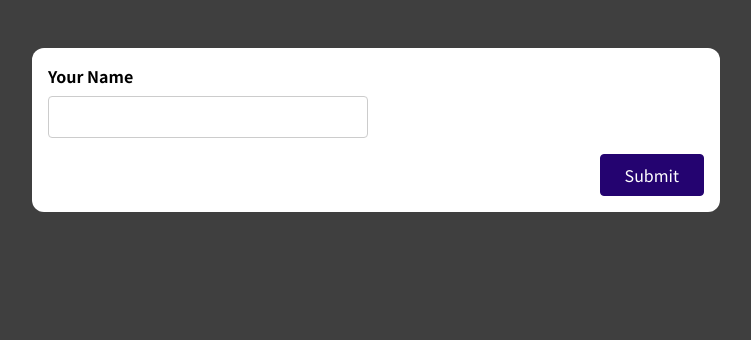
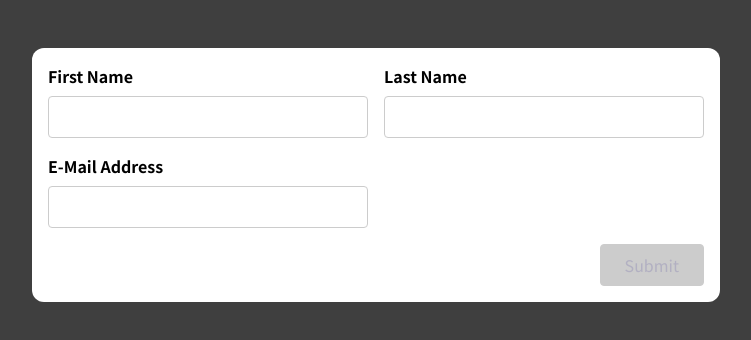
Before and after one commit to ajaykrr123/section-16, a React (Create React App) app in the folder 01-starting-project/: page / in a window 1280 px wide. Shown: the top 340 px of the page, without its empty margins (264-1015 px from the left). Built offline with nearby package versions, Linux system fonts and the light colour scheme.

Commit message:
Applying Our Hook & Knowledge To A New Form

```diff
--- a/01-starting-project/src/App.js
+++ b/01-starting-project/src/App.js
@@ -1,11 +1,10 @@
-import SimpleInput from './components/SimpleInput';
-// import
-// added comment// added comment
-// added comment
+
+import BasicForm from './components/BasicForm';
+
 function App() {
   return (
     <div className="app">
-      <SimpleInput />
+      <BasicForm />
     </div>
   );
 }
--- a/01-starting-project/src/components/BasicForm.js
+++ b/01-starting-project/src/components/BasicForm.js
@@ -1,22 +1,93 @@
+import useInput from "../hooks/use-input";
+
+const isNotEmpty = (value) => value.trim() !== "";
+const isEmail = (value) => value.includes("@");
+
 const BasicForm = (props) => {
+  // const {
+  //   value: firstNameValue,
+  //   isValid:firstNameIsValid,
+
+  //   valueChangeHandler: firstNameChangeHandler,
+  //   inputBlurHandler: firstNameBlurHandler,
+
+  // } = useInput(value=>value.trim()!=='');
+
+  const {
+    value: firstNameValue,
+    isValid: firstNameIsValid,
+    hasError:firstNameHasError,
+    valueChangeHandler: firstNameChangeHandler,
+    inputBlurHandler: firstNameBlurHandler,
+    reset: resetFirstName,
+  } = useInput(isNotEmpty);
+
+  const {
+    value: lastNameValue,
+    hasError:lastNameHasError,
+    isValid: lastNameIsValid,
+    valueChangeHandler: lastNameChangeHandler,
+    inputBlurHandler: lastNameBlurHandler,
+    reset: resetLastName,
+  } = useInput(isNotEmpty);
+  const {
+    value: emailValue,
+    hasError:emailHasError,
+    isValid: emailIsValid,
+    valueChangeHandler: emailChangeHandler,
+    inputBlurHandler: emailBlurHandler,
+    reset: resetEmail,
+  } = useInput(isEmail);
+const firstnameClasses=firstNameHasError? 'form-control invalid': 'form-control'
+const lastnameClasses=lastNameHasError? 'form-control invalid': 'form-control'
+const emailClasses=emailHasError? 'form-control invalid': 'form-control'
+let formIsValid=false;
+ if(firstNameIsValid&&lastNameIsValid&&emailIsValid){
+  formIsValid=true
+ }
+ const submitHandler=event=>{
+  if(!formIsValid){
+    return
+  }
+  resetEmail();
+  resetFirstName();
+  resetLastName();
+
+ }
+
+
   return (
-    <form>
-      <div className='control-group'>
-        <div className='form-control'>
-          <label htmlFor='name'>First Name</label>
-          <input type='text' id='name' />
+    <form onSubmit={submitHandler}>
+      <div className="control-group">
+        <div className={firstnameClasses}>
+          <label htmlFor="name">First Name</label>
+          <input
+            type="text"
+            id="name"
+            value={firstNameValue}
+            onChange={firstNameChangeHandler}
+            onBlur={firstNameBlurHandler}
+          />
+         {firstNameHasError &&<p className="error-text">Please Enter a first Name</p>}
         </div>
-        <div className='form-control'>
-          <label htmlFor='name'>Last Name</label>
-          <input type='text' id='name' />
+        <div className={lastnameClasses}>
+          <label htmlFor="name">Last Name</label>
+          <input type="text" id="name"  value={lastNameValue}
+         onChange={lastNameChangeHandler}
+         onBlur={lastNameBlurHandler}/>
+        {lastNameHasError &&<p className="error-text">Please Enter a last Name</p>}
         </div>
       </div>
-      <div className='form-control'>
-        <label htmlFor='name'>E-Mail Address</label>
-        <input type='text' id='name' />
+      <div className={emailClasses}>
+        <label htmlFor="name">E-Mail Address</label>
+        <input type="text" id="name"
+         value={emailValue}
+         onChange={emailChangeHandler}
+         onBlur={emailBlurHandler} />
+         {emailHasError &&<p className="error-text">Please Enter a email Name</p>}
       </div>
-      <div className='form-actions'>
-        <button>Submit</button>
+      <div className="form-actions">
+        <button disabled={!formIsValid}>Submit</button>
       </div>
     </form>
   );
--- a/01-starting-project/src/components/SimpleInput.js
+++ b/01-starting-project/src/components/SimpleInput.js
@@ -1,73 +1,96 @@
-import { useEffect, useRef, useState } from 'react';
+import { useState } from "react";
+import useInput from "../hooks/use-input";
 
 const SimpleInput = (props) => {
+  const {
+    value: enteredName,
+    isValid:enteredNameIsValid,
+    hasError: nameInputHasError,
+    valueChangeHandler: nameChangeHandler,
+    inputBlurHandler: nameBlurHandler,
+    rest:resetNameInput
+  } = useInput(value=>value.trim()!=='');
 
-  const [enteredName, setEnteredName] = useState('');
-  // const [enteredNameIsValid, setEnteredNameIsValid] = useState(false);
-  const [enteredNameTouched, setEnteredNameTouched] = useState(false);
-const  enteredNameIsValid=enteredName.trim()!=='';
-  // useEffect(() => {
-  //   if (enteredNameIsValid) {
-  //     console.log('Name Input is valid!');
-  //   }
-  // }, [enteredNameIsValid]);
-
-  const nameInputChangeHandler = (event) => {
-    setEnteredName(event.target.value);
-
-  };
-
-  const nameInputBlurHandler = event => {
-    setEnteredNameTouched(true);
+  const {
+    value: enteredEmail,
+    isValid:enteredEmailIsValid,
+    hasError: emailInputHasError,
+    valueChangeHandler: emailChangeHandler,
+    inputBlurHandler: emailBlurHandler,
+    rest:resetemailInput
+  } = useInput(value=>value.includes("@"));
 
 
-  };
+  // const enteredEmailIsInvalid = !enteredEmailIsValid && enteredEmailTouched;
+
+  let formIsValid = false;
+
+  if (enteredNameIsValid && enteredEmailIsValid) {
+    formIsValid = true;
+  }
+
+
+
+
+
+
+
 
   const formSubmissionHandler = (event) => {
     event.preventDefault();
 
-    setEnteredNameTouched(true);
-if(!enteredNameIsValid){
-  return
-}
 
 
-    // setEnteredNameIsValid(true);
+    if (!enteredNameIsValid) {
+      return;
+    }
 
     console.log(enteredName);
 
+    // nameInputRef.current.value = ''; => NOT IDEAL, DON'T MANIPULATE THE DOM
+    resetNameInput()
 
-
-    // nameInputRef.current.value = ''; => NOT IDEAL, DON'T MANIPULATE THE DOM
-    setEnteredName('');
-    setEnteredNameTouched(false);
-
+    resetemailInput()
   };
 
-  const nameInputIsInvalid = !enteredNameIsValid && enteredNameTouched;
+  const nameInputClasses = nameInputHasError
+    ? "form-control invalid"
+    : "form-control";
 
-  const nameInputClasses = nameInputIsInvalid
-    ? 'form-control invalid'
-    : 'form-control';
+  const emailInputClasses = emailInputHasError
+    ? "form-control invalid"
+    : "form-control";
 
   return (
     <form onSubmit={formSubmissionHandler}>
       <div className={nameInputClasses}>
-        <label htmlFor='name'>Your Name</label>
+        <label htmlFor="name">Your Name</label>
         <input
-
-          type='text'
-          id='name'
-          onChange={nameInputChangeHandler}
-          onBlur={nameInputBlurHandler}
+          type="text"
+          id="name"
+          onChange={nameChangeHandler}
+          onBlur={nameBlurHandler}
           value={enteredName}
         />
-        {nameInputIsInvalid && (
-          <p className='error-text'>Name must not be empty.</p>
+        {nameInputHasError && (
+          <p className="error-text">Name must not be empty.</p>
         )}
       </div>
-      <div className='form-actions'>
-        <button>Submit</button>
+      <div className={emailInputClasses}>
+        <label htmlFor="email">Your E-Mail</label>
+        <input
+          type="email"
+          id="email"
+          onChange={emailChangeHandler}
+          onBlur={emailBlurHandler}
+          value={enteredEmail}
+        />
+        {emailInputHasError && (
+          <p className="error-text">Please enter a valid email.</p>
+        )}
+      </div>
+      <div className="form-actions">
+        <button disabled={!formIsValid}>Submit</button>
       </div>
     </form>
   );
--- /dev/null
+++ b/01-starting-project/src/hooks/use-input.js
@@ -0,0 +1,34 @@
+import { useState } from "react";
+
+const useInput = (validateValue) => {
+  const [enteredValue, setEnteredValue] = useState("");
+  const [isTouched, setIsTouched] = useState(false);
+
+  const valueIsValid = validateValue(enteredValue);
+  const hasError = !valueIsValid && isTouched;
+
+  const valueChangeHandler = (event) => {
+    setEnteredValue(event.target.value);
+  };
+  const rest=()=>{
+    setEnteredValue('');
+    setIsTouched(false);
+
+
+  }
+
+  const inputBlurHandler = (event) => {
+    setIsTouched(true);
+
+  };
+  return {
+    value: enteredValue,
+    isValid:valueIsValid,
+    hasError,
+    valueChangeHandler,
+    inputBlurHandler,
+    rest
+  };
+};
+
+export default useInput;
--- a/01-starting-project/src/index.css
+++ b/01-starting-project/src/index.css
@@ -78,6 +78,14 @@
   background-color: #33059e;
   border-color: #33059e;
 }
+button:disabled,
+button:disabled:hover,
+button:disabled:active{
+  background-color: #ccc;
+  color:#29229229;
+  border-color:#ccc;
+  cursor: not-allowed;
+}
 
 .form-actions {
   text-align: right;
```
